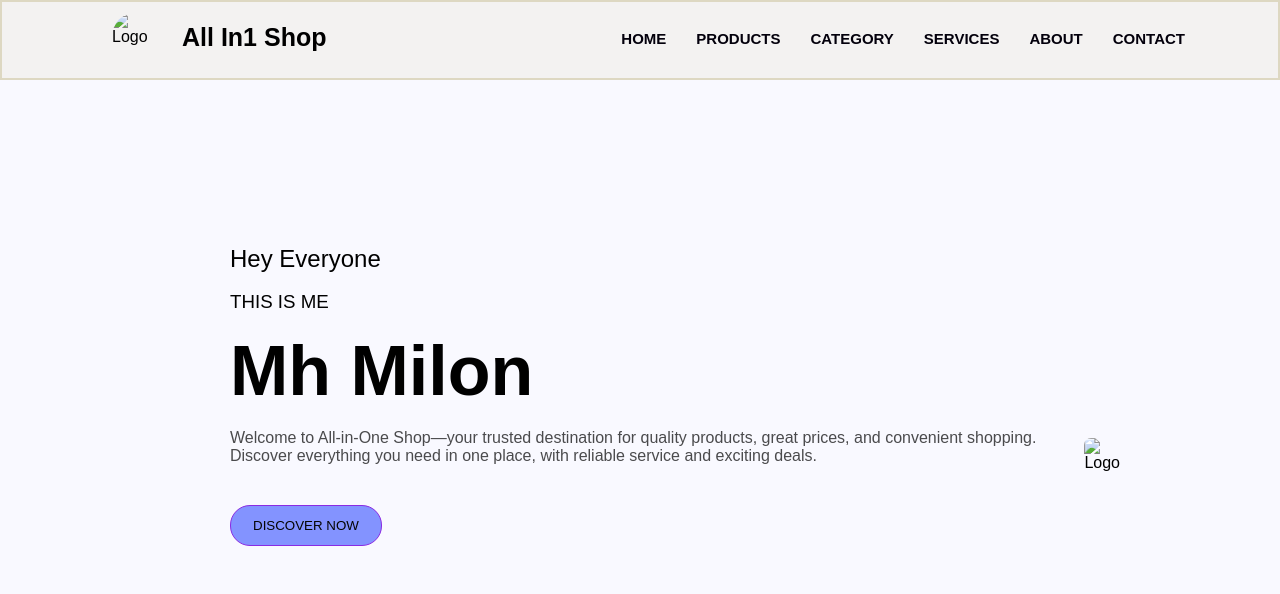
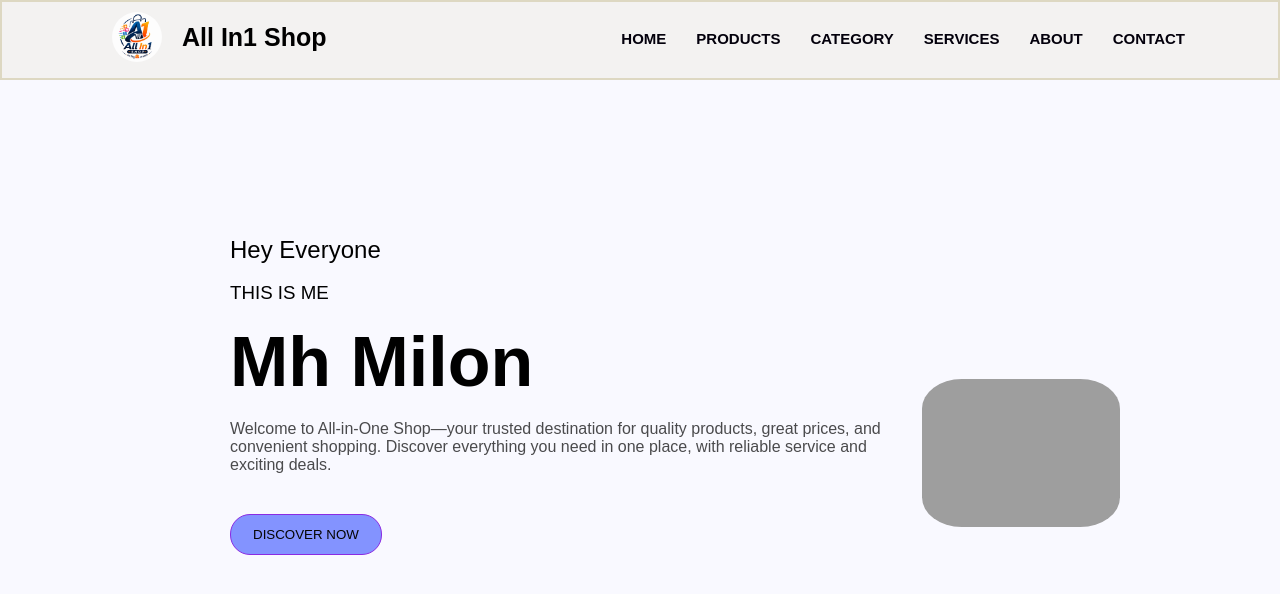
Before and after one commit to mhrana0202/Project-02, a plain HTML site: page index.html in a window 1280 px wide. Drawn offline with Linux system fonts and the light colour scheme; the site is published under a folder, as on GitHub Pages, so addresses that start at the root find nothing.

Commit message:
Update index.html

```diff
--- a/index.html
+++ b/index.html
@@ -17,7 +17,7 @@
     <header>
 
         <div class="title">
-            <img src="/image/logo for user.png" alt="Logo">
+            <img src="image/logo for user.png" alt="Logo">
             <h1>All In1 Shop </h1>
         </div>
 
@@ -70,7 +70,7 @@
 
 
         <div class="intro-img">
-            <img src="/image/photo02.png" alt="Logo">
+            <img src="image/photo02.png" alt="Logo">
         </div>
 
     </section>
```
